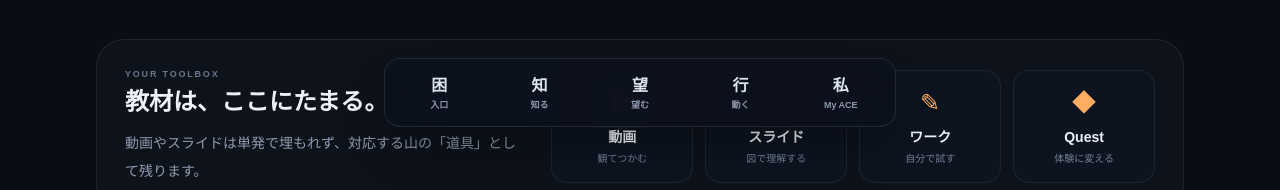
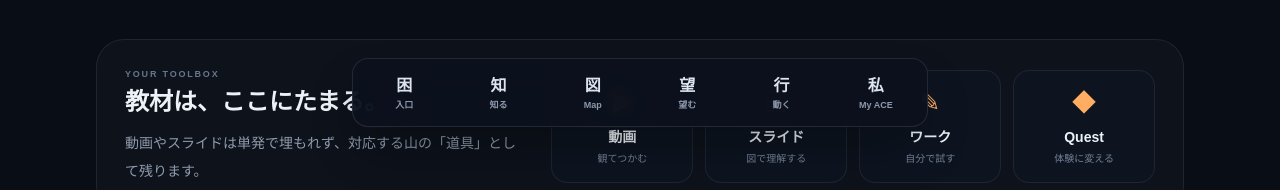
Before and after one commit to takraw369/ace-quest-board, a Next.js app: page /knowledge in a window 1280 px wide. Shown: the part 661-851 px from the top of the page. Built offline with nearby package versions, Linux system fonts and the light colour scheme; no server answers.

Commit message:
feat: expose knowledge canvas in navigation

```diff
--- a/src/app/knowledge/layout.tsx
+++ b/src/app/knowledge/layout.tsx
@@ -4,6 +4,7 @@ import { APP_ROUTES } from "@/lib/appRoutes";
 const items = [
   { href: APP_ROUTES.dictionary, kanji: "困", label: "入口" },
   { href: APP_ROUTES.knowledge, kanji: "知", label: "知る" },
+  { href: APP_ROUTES.knowledgeMap, kanji: "図", label: "Map" },
   { href: APP_ROUTES.wantTo, kanji: "望", label: "望む" },
   { href: APP_ROUTES.questRouter, kanji: "行", label: "動く" },
   { href: APP_ROUTES.myAce, kanji: "私", label: "My ACE" },
@@ -13,8 +14,8 @@ export default function KnowledgeLayout({ children }: { children: React.ReactNod
   return (
     <>
       {children}
-      <nav className="fixed inset-x-3 bottom-3 z-50 mx-auto max-w-lg rounded-2xl border border-white/[0.10] bg-[#0b111d]/92 p-1.5 shadow-2xl shadow-black/40 backdrop-blur-xl">
-        <div className="grid grid-cols-5 gap-1 text-center text-[9px] font-semibold text-[#8d99ac]">
+      <nav className="fixed inset-x-3 bottom-3 z-50 mx-auto max-w-xl rounded-2xl border border-white/[0.10] bg-[#0b111d]/92 p-1.5 shadow-2xl shadow-black/40 backdrop-blur-xl">
+        <div className="grid grid-cols-6 gap-1 text-center text-[9px] font-semibold text-[#8d99ac]">
           {items.map((item) => (
             <Link
               key={item.href}
```
